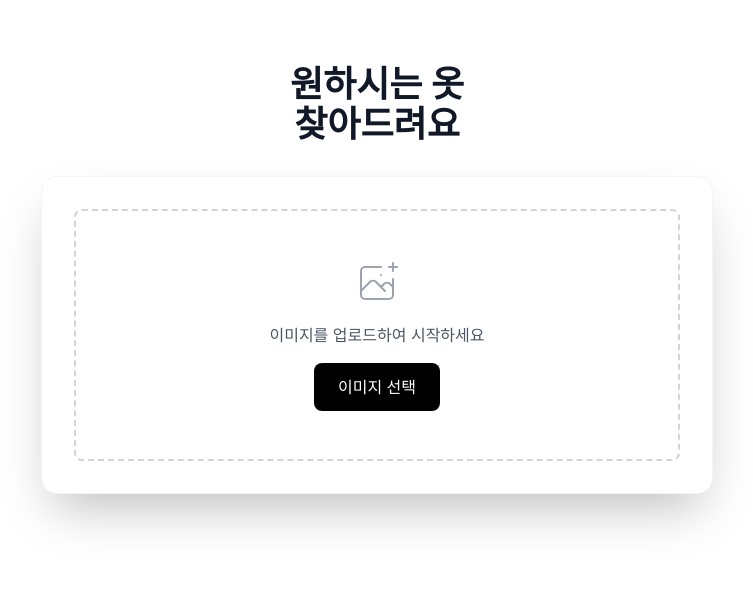
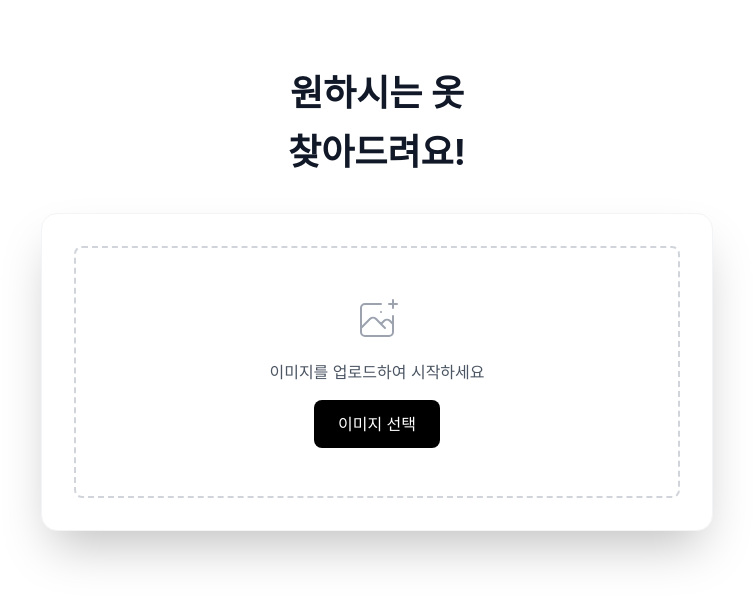
Before and after one commit to heeyunjeon-levit/fashion-type3, a Next.js app: page / in a window 1280 px wide. Shown: the top 604 px of the page, without its empty margins (263-1016 px from the left). Built offline with nearby package versions, Linux system fonts and the light colour scheme; no server answers.

Commit message:
Add exclamation point and increase line spacing in title

```diff
--- a/app/components/ImageUpload.tsx
+++ b/app/components/ImageUpload.tsx
@@ -172,8 +172,8 @@ export default function ImageUpload({ onImageUploaded }: ImageUploadProps) {
 
   return (
     <div className="max-w-2xl mx-auto mt-8">
-      <h1 className="text-4xl font-bold text-gray-900 mb-8 text-center">
-        원하시는 옷<br />찾아드려요
+      <h1 className="text-4xl font-bold text-gray-900 mb-8 text-center leading-relaxed">
+        원하시는 옷<br />찾아드려요!
       </h1>
 
       <div className="bg-white rounded-2xl shadow-2xl p-8 border border-gray-100">
```
